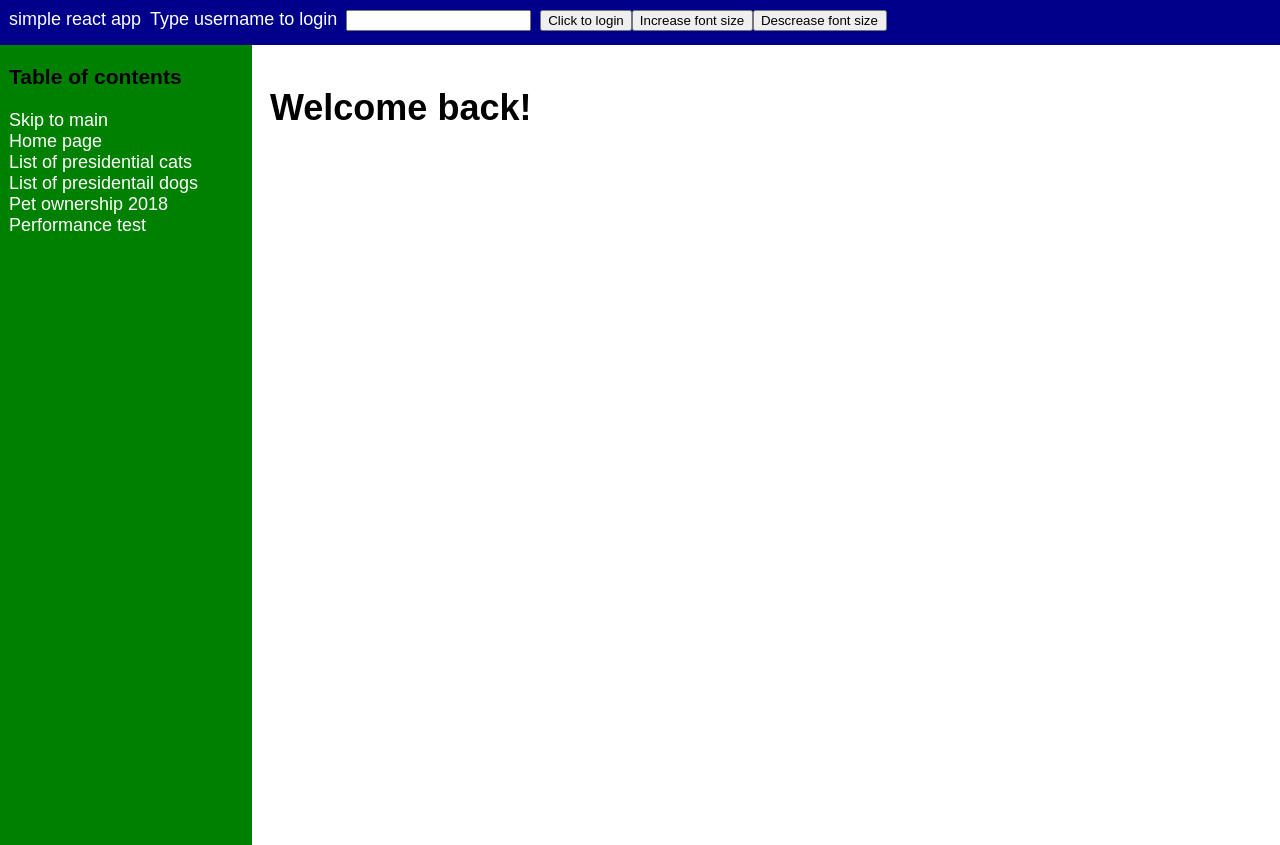
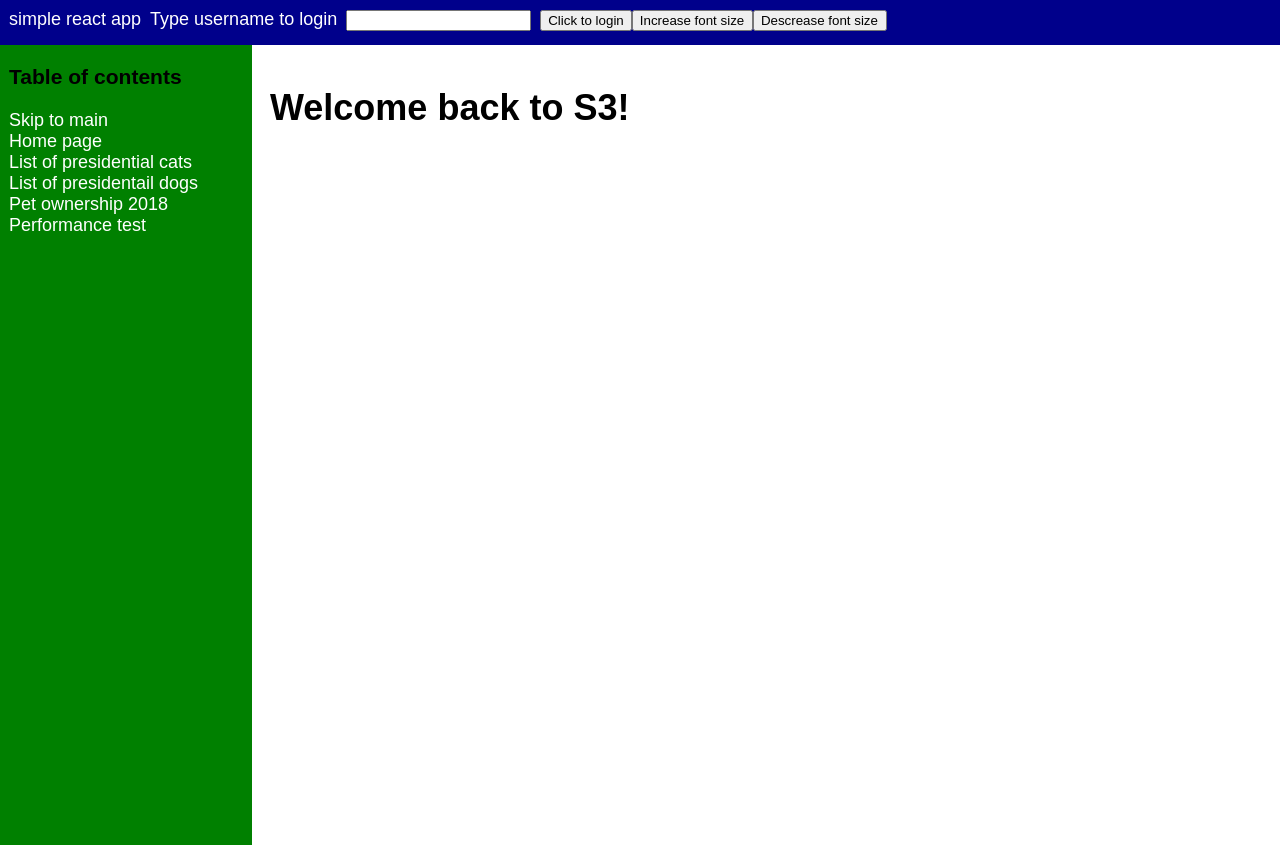
Before and after one commit to bbenedict/simple-react, a React app: page / in a window 1280 px wide. Built offline with nearby package versions, Linux system fonts and the light colour scheme.

Commit message:
first s3 test

```diff
--- a/src/Home.js
+++ b/src/Home.js
@@ -3,7 +3,7 @@ import React from "react";
 export default function Home() {
   return (
     <h1>
-      Welcome back!
+      Welcome back to S3!
     </h1>
   );
 };
```
